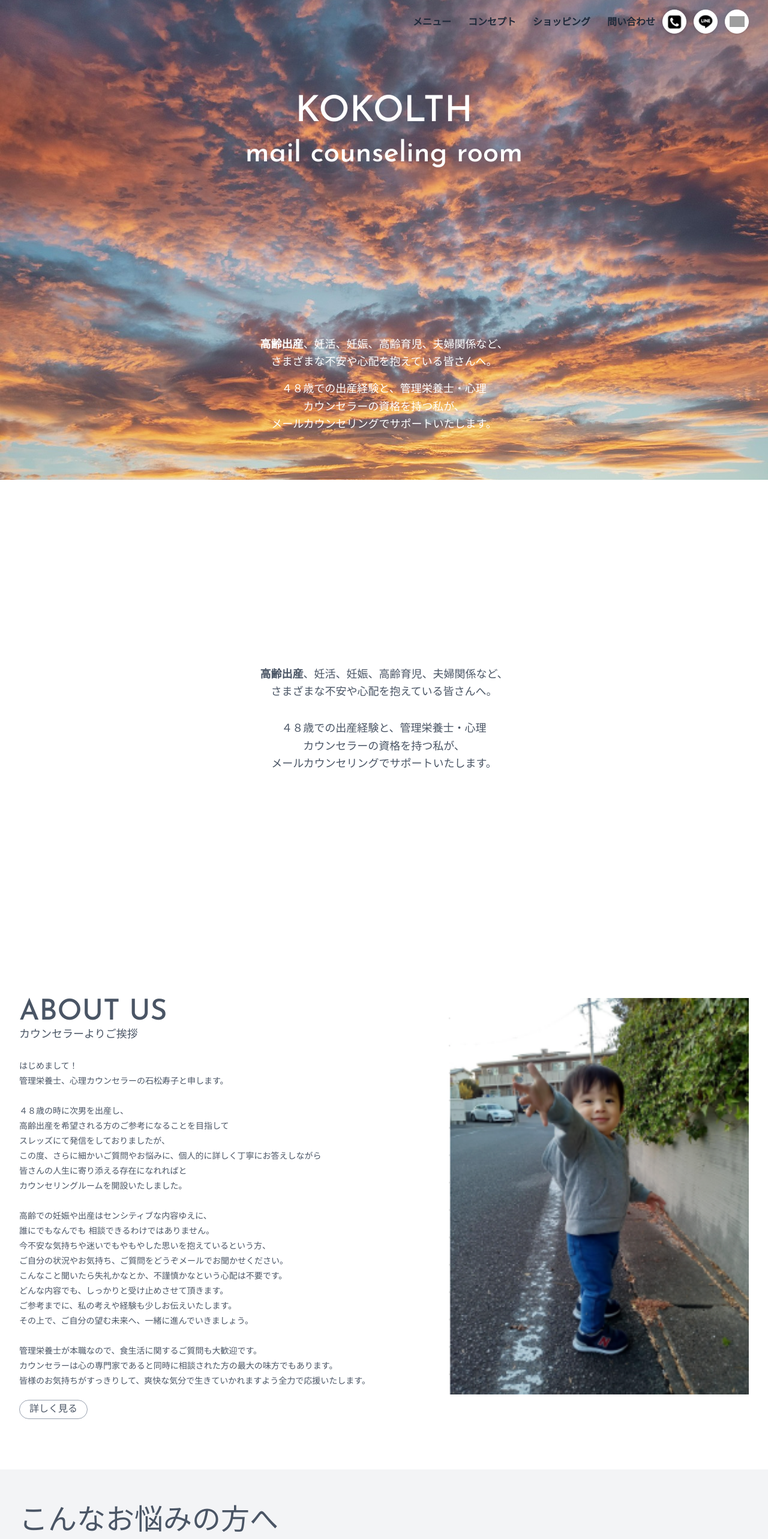
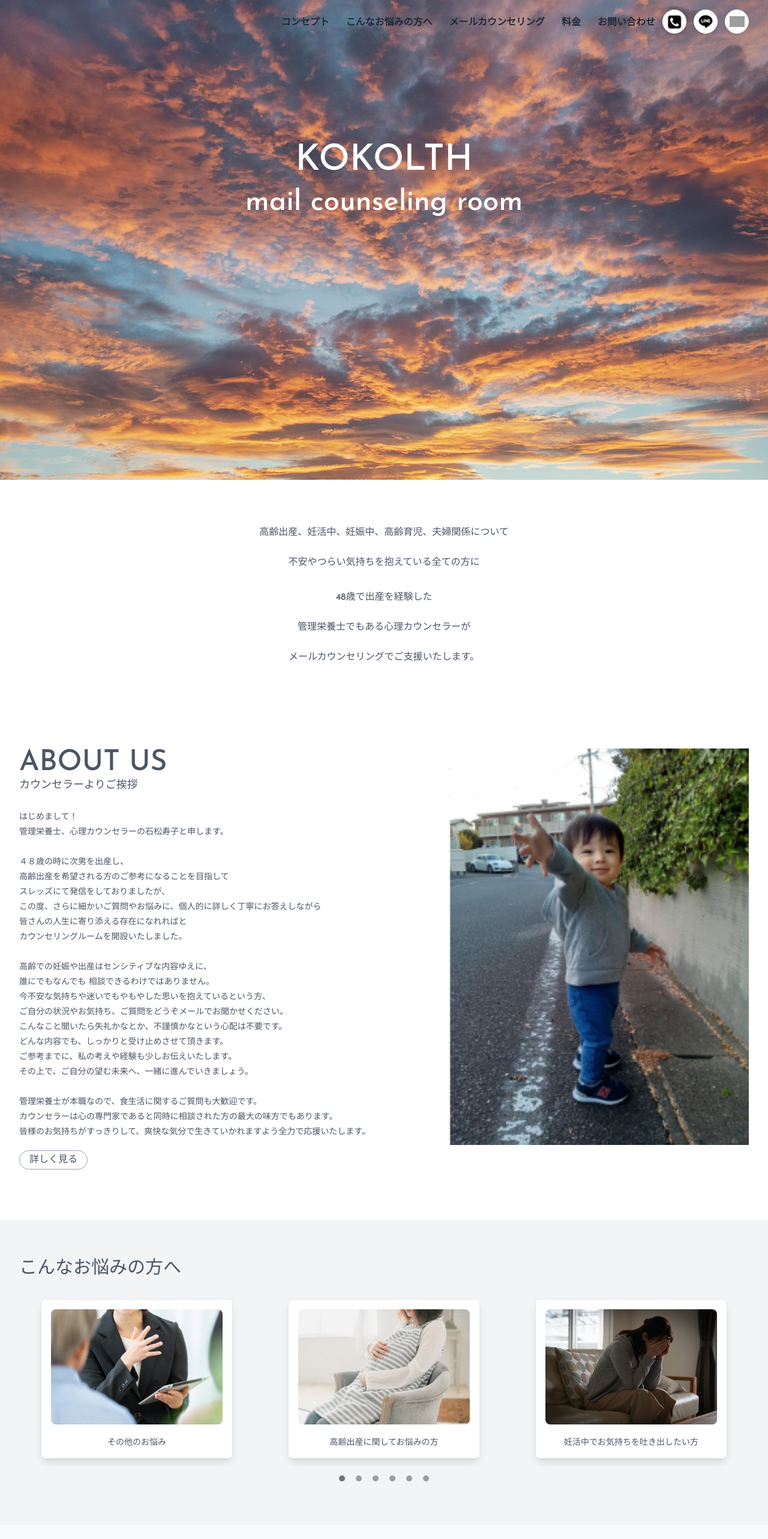
Before and after one commit to topgun0415/kokolth, a Next.js app in the folder my-app/: page / in a window 1280 px wide. Shown: the top 2566 px of the page at 60% size. Built offline with nearby package versions, Linux system fonts and the light colour scheme; grey boxes are pictures that could not be loaded; a web font is replaced by a local one.

Commit message:
style : IntroSection layout changed

```diff
--- a/my-app/src/app/components/atoms/Typography.tsx
+++ b/my-app/src/app/components/atoms/Typography.tsx
@@ -1,6 +1,5 @@
 import React from 'react';
 
-// Define the allowed types for props
 export type TypographyFont =
   | 'light'
   | 'medium'
--- a/my-app/src/app/components/molecules/MenuCard.tsx
+++ b/my-app/src/app/components/molecules/MenuCard.tsx
@@ -17,7 +17,7 @@ export const MenuCard: React.FC<MenuCardProps> = ({
 }) => {
   return (
     <div
-      className='bg-white border border-gray-200 rounded-lg shadow-lg p-4 w-full max-w-xs cursor-pointer transition delay-150 duration-300 ease-in-out hover:-translate-y-1 hover:scale-110'
+      className='bg-white border border-gray-200 rounded-lg shadow-lg p-4 w-full max-w-xs cursor-pointer transition delay-150 duration-300 ease-in-out hover:-translate-y-1 hover:scale-105'
       onClick={onClick}>
       {/*　写真 */}
       <div className='w-full h-48 relative'>
--- a/my-app/src/app/components/molecules/Navigation.tsx
+++ b/my-app/src/app/components/molecules/Navigation.tsx
@@ -1,24 +1,30 @@
-// src/components/molecules/Navigation.tsx
 import React, { useState } from 'react';
 import Link from 'next/link';
 import NavCircleBtn from '../atoms/NavigationCircleButton';
 
 interface NavigationProps {
   className?: string;
+  setNavBackground?: (isOpen: boolean) => void;
 }
 
-export const Navigation: React.FC<NavigationProps> = ({ className = '' }) => {
+export const Navigation: React.FC<NavigationProps> = ({
+  className = '',
+  setNavBackground,
+}) => {
   const [isMobileMenuOpen, setIsMobileMenuOpen] = useState(false);
 
   const navItems = [
-    { label: 'メニュー', href: '/' },
-    { label: 'コンセプト', href: '/about' },
-    { label: 'ショッピング', href: '/menu' },
-    { label: '問い合わせ', href: '/contact' },
+    { label: 'コンセプト', href: '/' },
+    { label: 'こんなお悩みの方へ', href: '/about' },
+    { label: 'メールカウンセリング', href: '/menu' },
+    { label: '料金', href: '/contact' },
+    { label: 'お問い合わせ', href: '/qna' },
   ];
 
   const toggleMobileMenu = () => {
-    setIsMobileMenuOpen(!isMobileMenuOpen);
+    const newState = !isMobileMenuOpen;
+    setIsMobileMenuOpen(newState);
+    if (setNavBackground) setNavBackground(newState);
   };
 
   return (
@@ -27,8 +33,7 @@ export const Navigation: React.FC<NavigationProps> = ({ className = '' }) => {
       <div className='hidden md:flex space-x-3 items-center'>
         {navItems.map((item) => (
           <Link href={item.href} key={item.href} className='cursor-pointer'>
-            <span
-              className={`text-md font-bold ms-4 text-gray-800 hover:text-gray-300 transition-colors`}>
+            <span className='text-md font-bold ms-4 text-gray-800 hover:text-gray-300 transition-colors'>
               {item.label}
             </span>
           </Link>
@@ -64,7 +69,7 @@ export const Navigation: React.FC<NavigationProps> = ({ className = '' }) => {
           aria-label='Toggle menu'>
           {isMobileMenuOpen ? (
             <svg
-              className='w-6 h-6 text-left'
+              className='w-6 h-6 text-left transition-all duration-300'
               fill='none'
               stroke='currentColor'
               viewBox='0 0 24 24'
@@ -78,7 +83,7 @@ export const Navigation: React.FC<NavigationProps> = ({ className = '' }) => {
             </svg>
           ) : (
             <svg
-              className='w-6 h-6'
+              className='w-6 h-6 transition-all duration-300'
               fill='none'
               stroke='currentColor'
               viewBox='0 0 24 24'
@@ -93,8 +98,13 @@ export const Navigation: React.FC<NavigationProps> = ({ className = '' }) => {
           )}
         </button>
 
-        {isMobileMenuOpen && (
-          <div className='absolute top-13 left-0 right-0 bg-white shadow-lg p-4 z-10'>
+        <div
+          className={`absolute top-13 left-0 right-0 p-4 z-10 transition-all duration-400 ${
+            isMobileMenuOpen
+              ? 'bg-white shadow-lg'
+              : 'bg-transparent shadow-none'
+          }`}>
+          {isMobileMenuOpen && (
             <div className='flex flex-col space-y-4'>
               {navItems.map((item) => (
                 <Link
@@ -102,15 +112,15 @@ export const Navigation: React.FC<NavigationProps> = ({ className = '' }) => {
                   key={item.href}
                   className='cursor-pointer'>
                   <span
-                    className={` text-lg font-medium transition-colors`}
+                    className='text-lg font-medium transition-colors'
                     onClick={() => setIsMobileMenuOpen(false)}>
                     {item.label}
                   </span>
                 </Link>
               ))}
             </div>
-          </div>
-        )}
+          )}
+        </div>
       </div>
     </nav>
   );
--- a/my-app/src/app/components/sections/HeroSection.tsx
+++ b/my-app/src/app/components/sections/HeroSection.tsx
@@ -60,44 +60,14 @@ const HeroSection: React.FC<HeroSectionProps> = ({ title, subtitle }) => {
             </Typography>
           </div>
 
-          {/* Subtitle - smaller gap between title and subtitle */}
           <div className='mb-70'>
             {' '}
-            {/* Increased space between subtitle and body text */}
             <Typography
               variant='h2'
               weight='medium'
               color='white'
               font='josefin'>
               {subtitle}
-            </Typography>
-          </div>
-
-          {/* Body Text pushed to the bottom area */}
-          <div className='text-white space-y-4 '>
-            {' '}
-            {/* Added bottom margin */}
-            <Typography
-              variant='subtitle'
-              weight='medium'
-              color='white'
-              font='josefin'
-              className='leading-relaxed text-center'>
-              <strong>高齢出産</strong>、妊活、妊娠、高齢育児、夫婦関係など、
-              <br />
-              さまざまな不安や心配を抱えている皆さんへ。
-            </Typography>
-            <Typography
-              variant='subtitle'
-              weight='medium'
-              color='white'
-              font='josefin'
-              className='leading-relaxed text-center'>
-              ４８歳での出産経験と、管理栄養士・心理
-              <br />
-              カウンセラーの資格を持つ私が、
-              <br />
-              メールカウンセリングでサポートいたします。
             </Typography>
           </div>
         </div>
--- a/my-app/src/app/components/sections/IntroSection.tsx
+++ b/my-app/src/app/components/sections/IntroSection.tsx
@@ -11,20 +11,19 @@ const IntroSection: React.FC = () => {
     const sectionElement = sectionRef.current;
     if (!sectionElement) return;
 
-    // Create an Intersection Observer to detect when the section is in view
     const observer = new IntersectionObserver(
       (entries) => {
         entries.forEach((entry) => {
           if (entry.isIntersecting) {
             setIsVisible(true);
-            // Once the animation is triggered, we can stop observing
+
             observer.unobserve(sectionElement);
           }
         });
       },
       {
-        threshold: 0.2, // Trigger when 20% of the section is visible
-        rootMargin: '-100px 0px', // Adjusts the trigger point (optional)
+        threshold: 0.5,
+        rootMargin: '-100px 0px',
       }
     );
 
@@ -40,7 +39,7 @@ const IntroSection: React.FC = () => {
     <>
       <section
         ref={sectionRef}
-        className='relative h-screen flex items-center justify-center overflow-hidden'>
+        className='relative h-96 flex items-center justify-center overflow-hidden'>
         <div className='text-white space-y-8'>
           <div
             className={`transition-all duration-1000 ease-out transform ${
@@ -50,17 +49,23 @@ const IntroSection: React.FC = () => {
             }`}
             style={{ transitionDelay: '0.3s' }}>
             <Typography
-              variant='subtitle'
+              variant='body'
               weight='medium'
               color='primary'
               font='josefin'
               className='leading-relaxed text-center'>
-              <strong>高齢出産</strong>、妊活、妊娠、高齢育児、夫婦関係など、
-              <br />
-              さまざまな不安や心配を抱えている皆さんへ。
+              高齢出産、妊活中、妊娠中、高齢育児、夫婦関係について
+            </Typography>
+            <br />
+            <Typography
+              variant='body'
+              weight='medium'
+              color='primary'
+              font='josefin'
+              className='leading-relaxed text-center'>
+              不安やつらい気持ちを抱えている全ての方に
             </Typography>
           </div>
-
           <div
             className={`transition-all duration-1000 ease-out transform ${
               isVisible
@@ -69,16 +74,30 @@ const IntroSection: React.FC = () => {
             }`}
             style={{ transitionDelay: '0.6s' }}>
             <Typography
-              variant='subtitle'
+              variant='body'
               weight='medium'
               color='primary'
               font='josefin'
               className='leading-relaxed text-center'>
-              ４８歳での出産経験と、管理栄養士・心理
-              <br />
-              カウンセラーの資格を持つ私が、
-              <br />
-              メールカウンセリングでサポートいたします。
+              48歳で出産を経験した
+            </Typography>
+            <br />
+            <Typography
+              variant='body'
+              weight='medium'
+              color='primary'
+              font='josefin'
+              className='leading-relaxed text-center'>
+              管理栄養士でもある心理カウンセラーが
+            </Typography>
+            <br />
+            <Typography
+              variant='body'
+              weight='medium'
+              color='primary'
+              font='josefin'
+              className='leading-relaxed text-center'>
+              メールカウンセリングでご支援いたします。
             </Typography>
           </div>
         </div>
--- a/my-app/src/app/components/sections/MenuSection.tsx
+++ b/my-app/src/app/components/sections/MenuSection.tsx
@@ -75,11 +75,9 @@ const MenuSection: React.FC = () => {
   useEffect(() => {
     // Client-side only code
     if (typeof window !== 'undefined') {
-      // 마운트될 때 document.body를 사용합니다
       Modal.setAppElement('body');
       setModalReady(true);
 
-      // 전체 페이지에 적용할 블러 스타일 추가
       const style = document.createElement('style');
       style.id = 'blur-overlay-style';
       style.innerHTML = `
@@ -105,14 +103,12 @@ const MenuSection: React.FC = () => {
       `;
       document.head.appendChild(style);
 
-      // 블러 오버레이 요소 추가
       const overlay = document.createElement('div');
       overlay.className = 'blur-overlay';
       overlay.id = 'blur-overlay';
       document.body.appendChild(overlay);
     }
 
-    // 클린업 함수
     return () => {
       const style = document.getElementById('blur-overlay-style');
       const overlay = document.getElementById('blur-overlay');
@@ -121,17 +117,14 @@ const MenuSection: React.FC = () => {
     };
   }, []);
 
-  // 모달 상태에 따라 블러 오버레이 제어
   useEffect(() => {
     if (typeof window !== 'undefined') {
       const overlay = document.getElementById('blur-overlay');
 
       if (modalIsOpen) {
-        // 모달이 열릴 때 블러 활성화 및 스크롤 방지
         document.body.style.overflow = 'hidden';
         if (overlay) overlay.classList.add('active');
       } else {
-        // 모달이 닫힐 때 블러 비활성화 및 스크롤 허용
         document.body.style.overflow = 'unset';
         if (overlay) overlay.classList.remove('active');
       }
@@ -151,14 +144,14 @@ const MenuSection: React.FC = () => {
     <>
       <section className='py-16 bg-gray-100'>
         <div className='container mx-auto px-4'>
-          <div className='text-left mb-12'>
+          <div className='text-left mb-5'>
             <div className='flex justify-baseline items-baseline'>
               <Typography
-                variant='h2'
+                variant='h3'
                 weight='medium'
                 color='primary'
                 font='josefin'
-                className='mb-4 me-4'>
+                className='me-4'>
                 こんなお悩みの方へ
               </Typography>
             </div>
@@ -169,6 +162,7 @@ const MenuSection: React.FC = () => {
               spaceBetween={20}
               autoplay={{ delay: 30000 }}
               loop={true}
+              centeredSlides={true}
               pagination={{ el: '.custom-swiper-pagination', clickable: true }}
               className='pb-10'
               breakpoints={{
@@ -177,7 +171,7 @@ const MenuSection: React.FC = () => {
                 1024: { slidesPerView: 3 },
               }}>
               {menuItems.map((item, index) => (
-                <SwiperSlide key={index} className='flex justify-center'>
+                <SwiperSlide key={index} className='flex justify-center p-3'>
                   <div className='w-full max-w-xs mx-auto'>
                     <MenuCard
                       imageUrl={item.imageUrl}
@@ -213,11 +207,10 @@ const MenuSection: React.FC = () => {
                 background-color: #747373;
               }
 
-              /* 모달 스타일 */
               .ReactModal__Overlay {
                 opacity: 0;
                 transition: opacity 200ms ease-in-out;
-                background-color: transparent !important; /* 배경을 투명하게 설정 */
+                background-color: transparent !important;
                 z-index: 1000;
                 display: flex;
                 justify-content: center;
@@ -263,7 +256,6 @@ const MenuSection: React.FC = () => {
         </div>
       </section>
 
-      {/* 모달 - 클라이언트 사이드에서만 렌더링 */}
       {modalReady && (
         <Modal
           isOpen={modalIsOpen}
@@ -273,10 +265,10 @@ const MenuSection: React.FC = () => {
           ariaHideApp={modalReady}>
           <div className='text-center'>
             <Typography
-              variant='h3'
-              weight='medium'
+              variant='h5'
+              weight='bold'
               color='primary'
-              font='josefin'
+              font='light'
               className='mb-4'>
               {selectedItem.nameJa}
             </Typography>
@@ -290,17 +282,17 @@ const MenuSection: React.FC = () => {
             </div>
             <div className='mt-8'>
               <Typography
-                variant='body'
-                weight='regular'
-                color='dark'
-                className='mb-8'>
-                このようなお悩みについて、メールカウンセリングで詳しくお話を伺います。
-                あなたのペースでゆっくりとお気持ちを整理していきましょう。
+                variant='subtitle'
+                weight='medium'
+                color='primary'
+                font='light'
+                className='mb-4 text-left'>
+                {selectedItem.description}
               </Typography>
             </div>
             <button
               onClick={closeModal}
-              className='mt-4 bg-red-500 hover:bg-red-600 transition-colors text-white py-2 px-6 rounded-md'>
+              className='mt-4 bg-gray-500 hover:bg-gray-600 transition-colors text-white py-2 px-6 rounded-md'>
               閉じる
             </button>
           </div>
```
Also changed, not shown: my-app/src/app/components/organisms/Header.tsx (+8 -3 lines).
